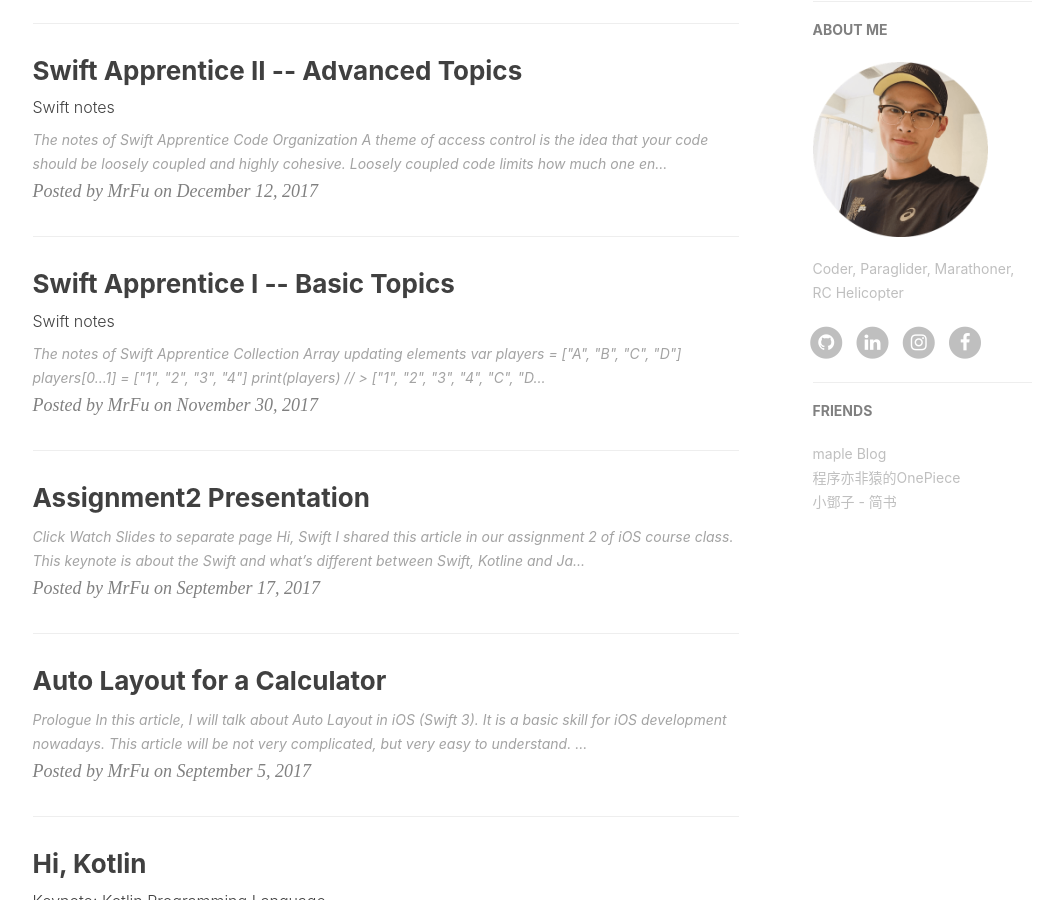
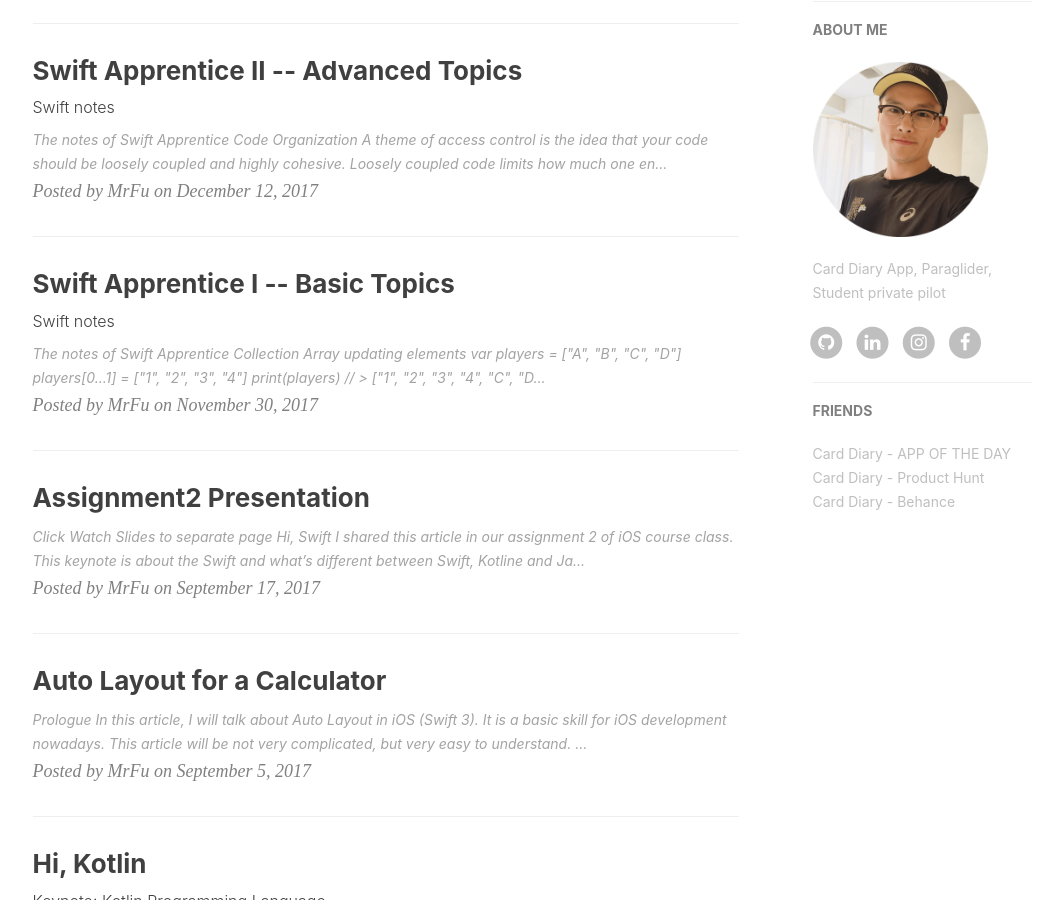
Before and after one commit to MrFuFuFu/mrfufufu.github.io, a Jekyll site: the page built from index.html, in a window 1280 px wide and 900 px high, scrolled down 628 px. Shown: the whole window, without its empty margins (135-1179 px from the left). Built offline with Jekyll 4.4.1, drawn with Linux system fonts in a browser that asks for light colours; nearby versions of some CDN libraries; the list of posts is cut into pages by our own code; comment, search, counter and statistics services are not loaded.

Commit message:
update info

```diff
--- a/_config.yml
+++ b/_config.yml
@@ -56,7 +56,7 @@
 
 # Sidebar settings
 sidebar: true                           # whether or not using Sidebar.
-sidebar-about-description: "Coder, Paraglider, Marathoner, RC Helicopter"
+sidebar-about-description: "Card Diary App, Paraglider, Student private pilot"
 sidebar-avatar: /img/avatar-mrfu.png     # use absolute URL.
 
 
@@ -70,13 +70,13 @@
 # Friends
 friends: [
     {
-        title: "maple Blog",
-        href: "http://maples.me/"
+        title: "Card Diary - APP OF THE DAY",
+        href: "https://apps.apple.com/story/id1433996215"
     },{
-        title: "程序亦非猿的OnePiece",
-        href: "http://yifeiyuan.me/"
+        title: "Card Diary - Product Hunt",
+        href: "https://www.producthunt.com/posts/card-diary"
     },{
-        title: "小鄧子 - 简书",
-        href: "http://www.jianshu.com/users/df40282480b4/latest_articles"
+        title: "Card Diary - Behance",
+        href: "https://www.behance.net/gallery/59120015/Card-Diary-iOS-App"
     }
 ]
--- a/_layouts/page.html
+++ b/_layouts/page.html
@@ -52,7 +52,7 @@
                 <!-- Friends Blog -->
                 {% if site.friends %}
                 <hr>
-                <h5>FRIENDS</h5>
+                <h5>LINKS</h5>
                 <ul class="list-inline">
                     {% for friend in site.friends %}
                         <li><a href="{{friend.href}}">{{friend.title}}</a></li>
```
Also changed, not shown: img/favicon.ico.
